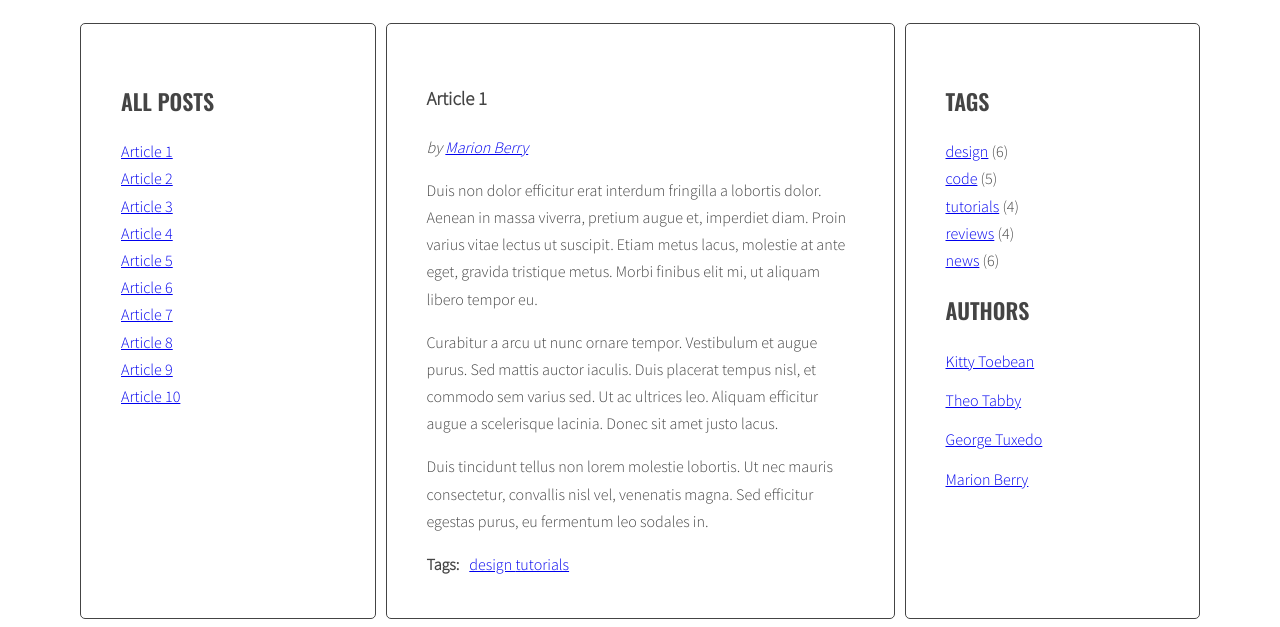
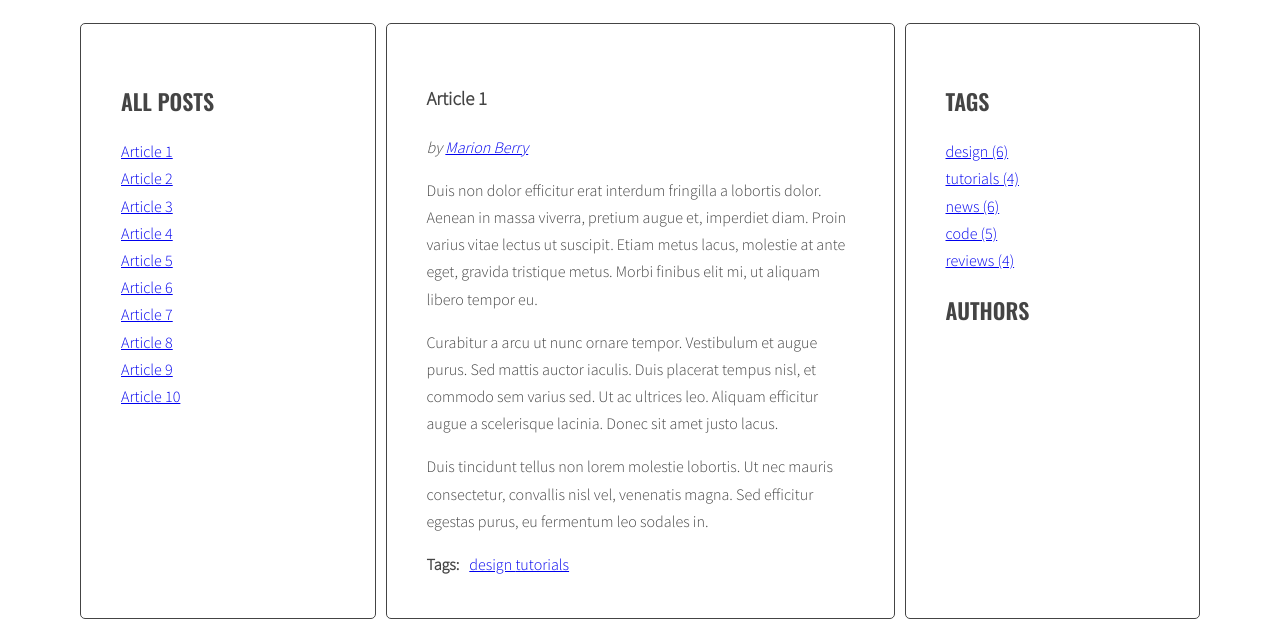
Before and after one commit to aed-maver/javascript-blog, a website: page index.html in a window 1280 px wide. Shown: the part 220-847 px from the top of the page. Drawn offline with nearby package versions, Linux system fonts and the light colour scheme; files that its build step writes are made by us from their sources.

Commit message:
Add tag section with numbers

```diff
--- a/index.html
+++ b/index.html
@@ -190,7 +190,7 @@
                 </ul>
                 <h2 class="section-title">Authors</h2>
                 <ul class="list authors">
-                <li>
+                <!-- <li>
                     <a href="#">
                     <span class="author-name">Kitty Toebean</span>
                     </a>
@@ -209,7 +209,7 @@
                     <a href="#">
                     <span class="author-name">Marion Berry</span>
                     </a>
-                </li>
+                </li> -->
                 </ul>
             </aside>
             </main>
--- a/js/script.js
+++ b/js/script.js
@@ -39,6 +39,7 @@ const optArticleSelector = '.post',
   optTitleListSelector = '.titles';
 const optArticleTagsSelector = '.post-tags .list';
 const optArticleAuthorSelector = '.post-author';
+const optTagsListSelector = '.tags.list';
 
 function generateTitleLinks(customSelector = '') {
 
@@ -83,6 +84,9 @@ generateTitleLinks();
 
 // GENERATING TAGS UNDER EACH ARTICLE
 function generateTags() {
+  /* [NEW] create a new variable allTags with an empty object */
+  let allTags = {};
+
   /* find all articles */
   const articles = document.querySelectorAll(optArticleSelector);
   //console.log(articles);
@@ -111,12 +115,20 @@ function generateTags() {
 
       /* generate HTML of the link */
       //console.log(tag);
-      const linkHtml = `<a href="#tag-${tag}"> ${tag} </a>`;
-      //console.log(`linkHtml is ${linkHtml}`);
+      const linkHTML = `<a href="#tag-${tag}"> ${tag} </a>`;
+      //console.log(`linkHTML is ${linkHTML}`);
 
       /* add generated code to html variable */
-      html += ` ${linkHtml}`;
+      html += ` ${linkHTML}`;
       //console.log(`html is ${html}`);
+
+      /* [NEW] check if this link is NOT already in allTags */
+      if(!allTags.hasOwnProperty(tag)){
+        /* [NEW] add generated code to allTags array */
+        allTags[tag] = 1;
+      } else {
+        allTags[tag]++;
+      }
 
       /* END LOOP: for each tag */
     }
@@ -125,8 +137,29 @@ function generateTags() {
     tagsWrapper.innerHTML = html;
     //console.log(tagsWrapper);
 
-  /* END LOOP: for every article: */
+    /* END LOOP: for every article: */
   }
+
+  /* [NEW] find list of tags in right column */
+  const tagList = document.querySelector('.tags');
+
+  /* [NEW] create variable for all links HTML code */
+  let allTagsHTML = '';
+
+  console.log(allTags);
+
+  /* [NEW] START LOOP: for each tag in allTags: */
+  for (let tag in allTags) {
+    /* [NEW] generate code of a link and add it to allTagsHTML */
+    //allTagsHTML += tag + ' (' + allTags[tag] + ') ';
+    allTagsHTML += `<a href="#tag-${tag}"> ${tag} (${allTags[tag]}) </a><br>`;
+  }
+  /* [NEW] END OF LOOP: for each tag in allTags: */
+
+  console.log(allTagsHTML);
+
+  /* [NEW] add html from allTagsHTML to tagList */
+  tagList.innerHTML = allTagsHTML;
 }
 
 generateTags();
```
